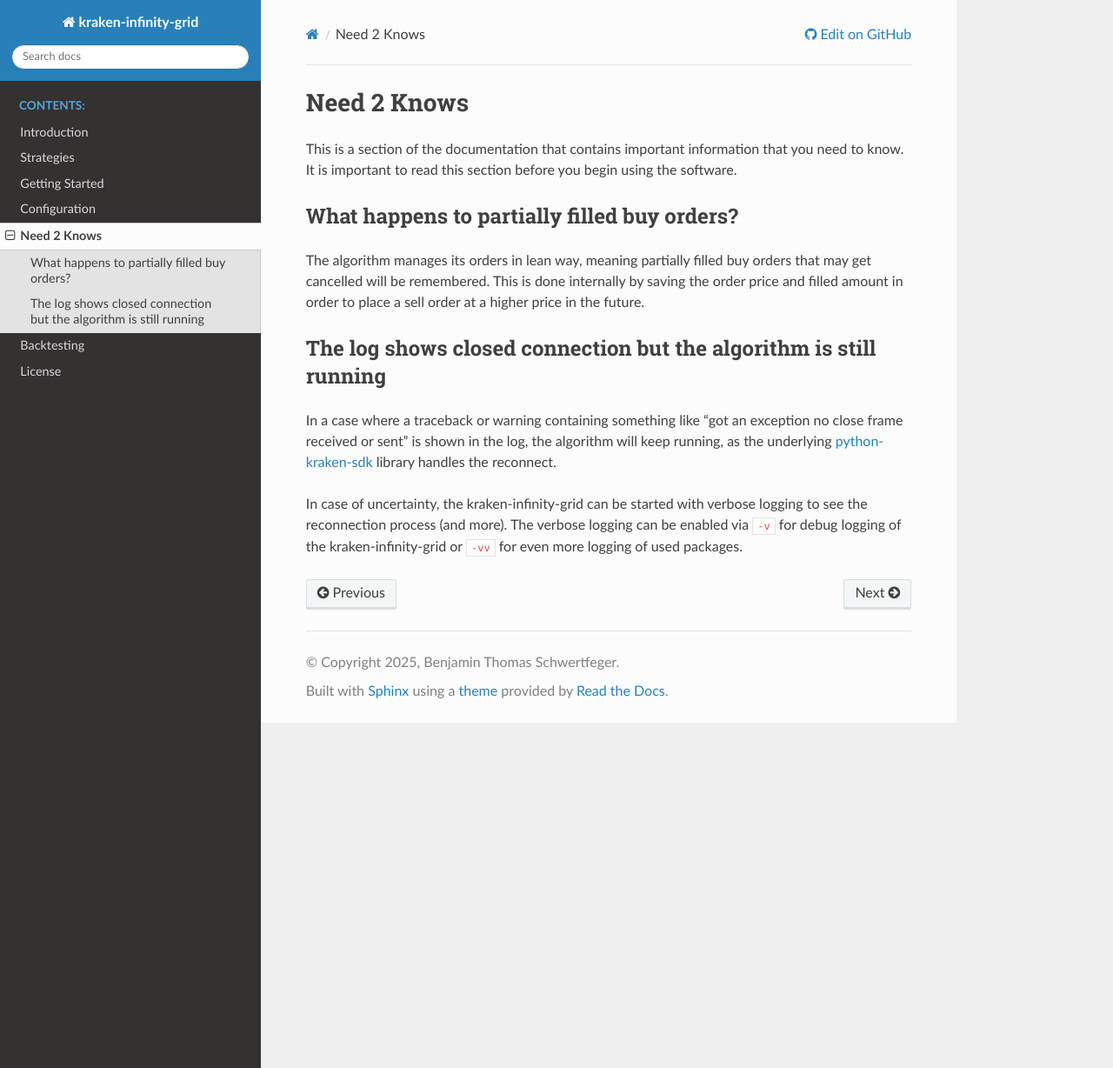
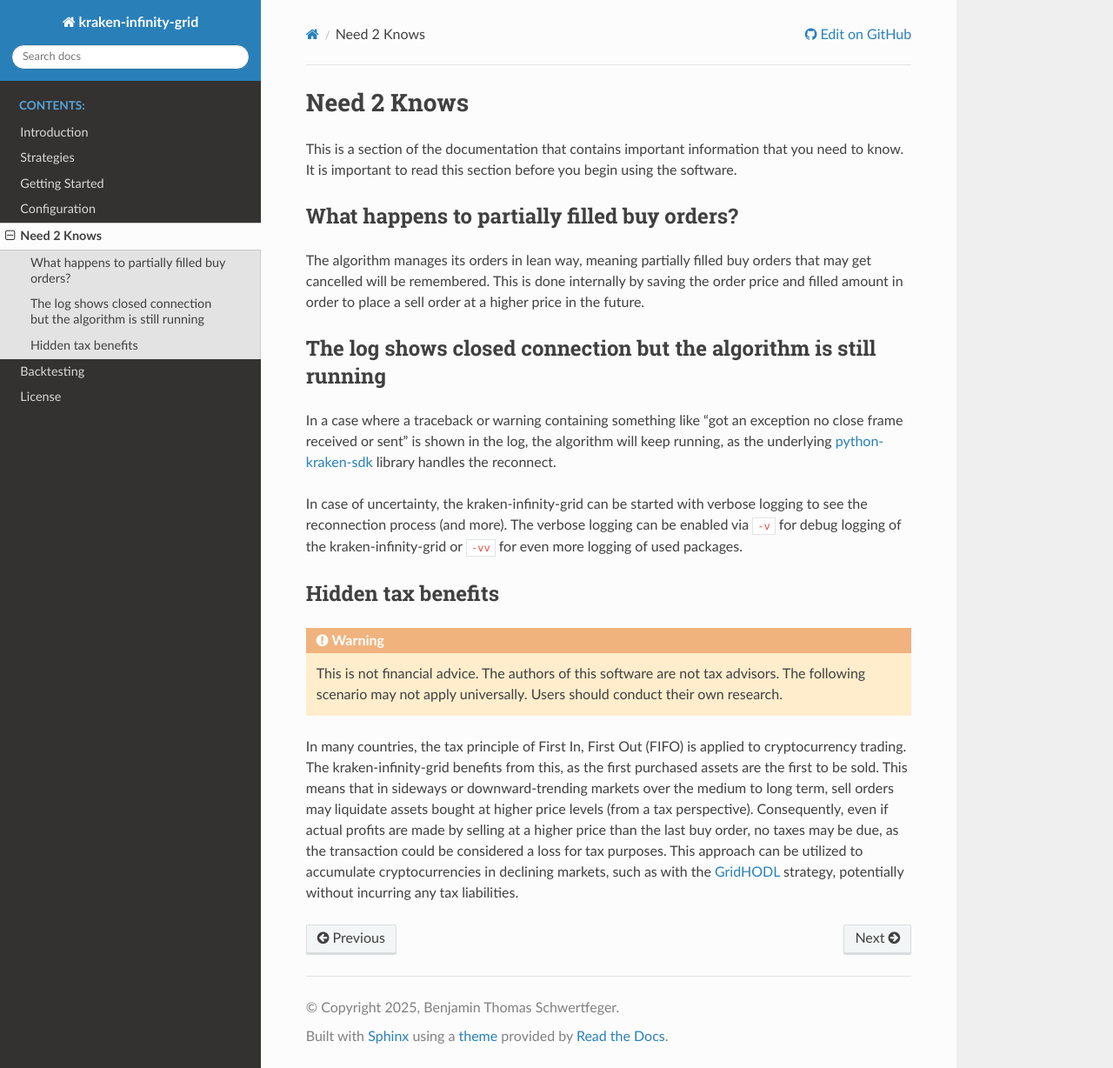
Before and after one commit to btschwertfeger/kraken-infinity-grid, a Sphinx documentation site: the page built from doc/need2knows.rst, in a window 1280 px wide and 1228 px high. Shown: the whole window at 87% size. Built offline with Sphinx 7.4.7 and the Read the Docs theme 3.1.0, drawn with Linux system fonts in a browser that asks for light colours.

Commit message:
Add a note about tax benefits

```diff
--- a/doc/need2knows.rst
+++ b/doc/need2knows.rst
@@ -32,3 +32,21 @@
 logging to see the reconnection process (and more). The verbose logging can be
 enabled via ``-v`` for debug logging of the kraken-infinity-grid or ``-vv`` for
 even more logging of used packages.
+
+Hidden tax benefits
+-------------------
+
+.. WARNING:: This is not financial advice. The authors of this software are not
+             tax advisors. The following scenario may not apply universally.
+             Users should conduct their own research.
+
+In many countries, the tax principle of First In, First Out (FIFO) is applied to
+cryptocurrency trading. The kraken-infinity-grid benefits from this, as the
+first purchased assets are the first to be sold. This means that in sideways or
+downward-trending markets over the medium to long term, sell orders may
+liquidate assets bought at higher price levels (from a tax perspective).
+Consequently, even if actual profits are made by selling at a higher price than
+the last buy order, no taxes may be due, as the transaction could be considered
+a loss for tax purposes. This approach can be utilized to accumulate
+cryptocurrencies in declining markets, such as with the :ref:`GridHODL`
+strategy, potentially without incurring any tax liabilities.
```
